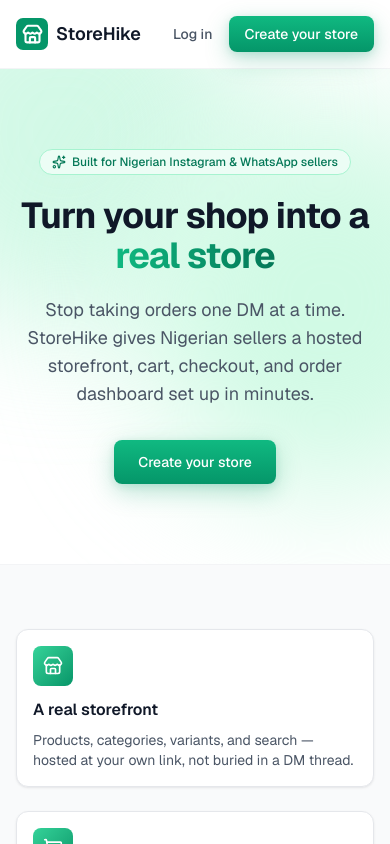
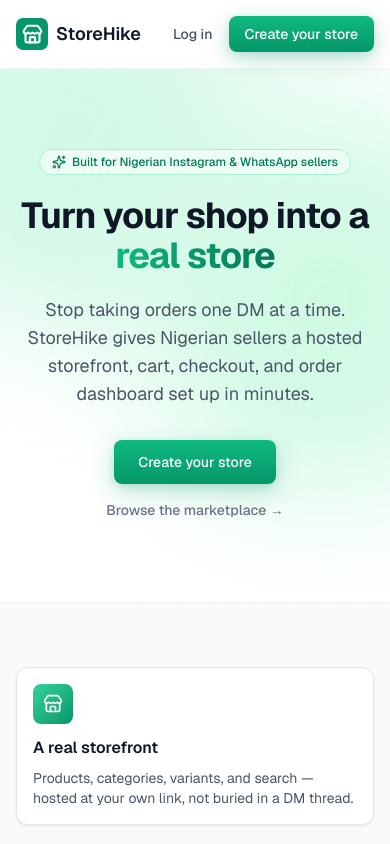
Before and after one commit to Paulsnrdev/Store-Builder, a Next.js app: page / in a window 390 px wide. Shown: the top 844 px of the page. Built offline with nearby package versions, Linux system fonts and the light colour scheme.

Commit message:
Surface the marketplace on mobile via the hero, not the nav
The header nav link is desktop-only (sm:inline) to avoid adding a
hamburger to the homepage. On mobile, a "Browse the marketplace" link
now sits below the primary CTA in the hero instead.

```diff
--- a/src/app/page.tsx
+++ b/src/app/page.tsx
@@ -75,6 +75,9 @@
               Create your store
             </Button>
           </div>
+          <Link href="/marketplace" className="mt-4 inline-block text-sm font-medium text-gray-500 hover:text-gray-900 sm:hidden">
+            Browse the marketplace →
+          </Link>
         </div>
       </section>
 
```
